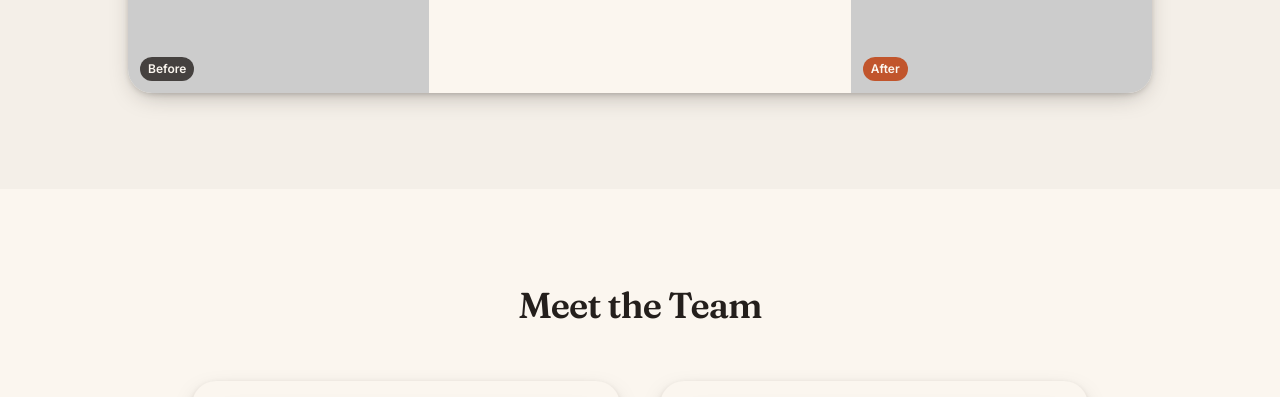
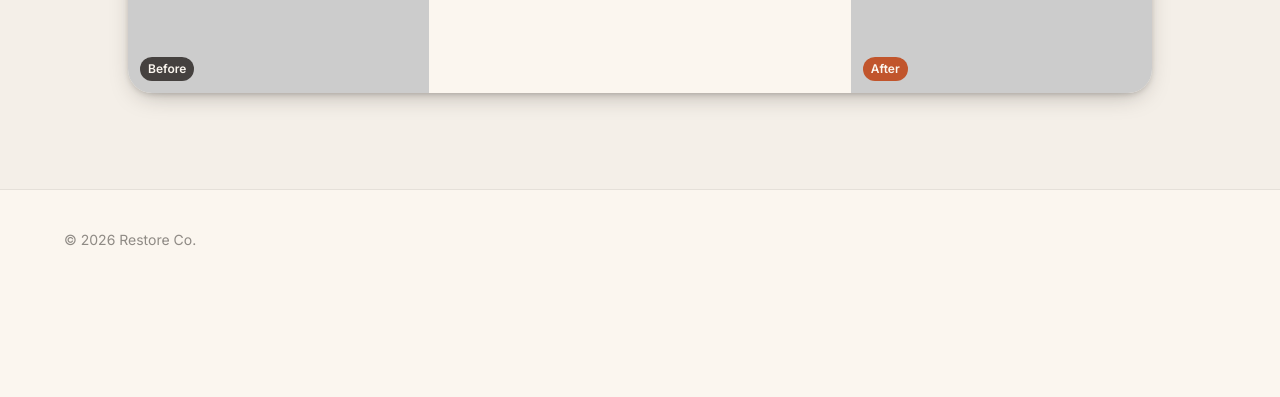
Before and after one commit to johnnytommy/restoreco, a website with bundled scripts: page index.html in a window 1280 px wide. Shown: the part 4768-5165 px from the top of the page. After the commit the page ends 5058 px from the top, so only its background shows below. Built offline with nearby package versions, Linux system fonts and the light colour scheme; placeholder pictures from the web are drawn by us.

Commit message:
Hide the Meet the Team section
Added the hidden class to the section wrapper. Founder data, rendering
logic, and markup are untouched, so it's a one-line revert to bring it
back.

Co-Authored-By: Claude Sonnet 5 <noreply@anthropic.com>

```diff
--- a/index.html
+++ b/index.html
@@ -160,7 +160,7 @@
       <div id="testimonials-grid" class="mt-14 max-w-5xl mx-auto space-y-10"></div>
     </section>
 
-    <section class="py-24 px-6">
+    <section class="hidden py-24 px-6">
       <div class="max-w-4xl mx-auto text-center">
         <h2 class="font-display text-3xl md:text-4xl font-semibold text-ink tracking-tight">Meet the Team</h2>
       </div>
```
